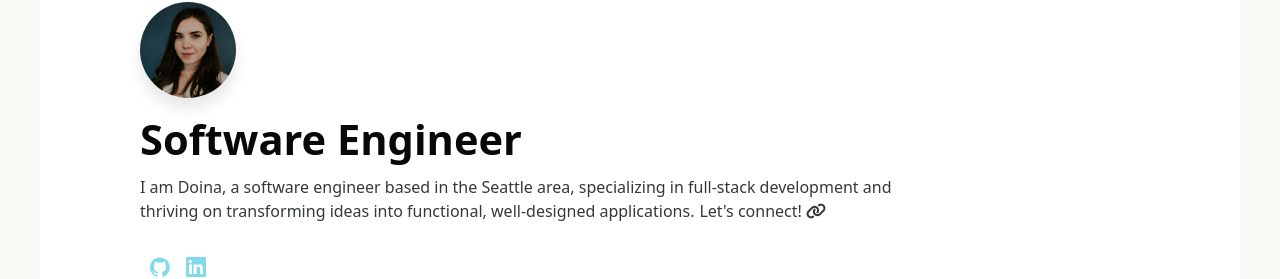
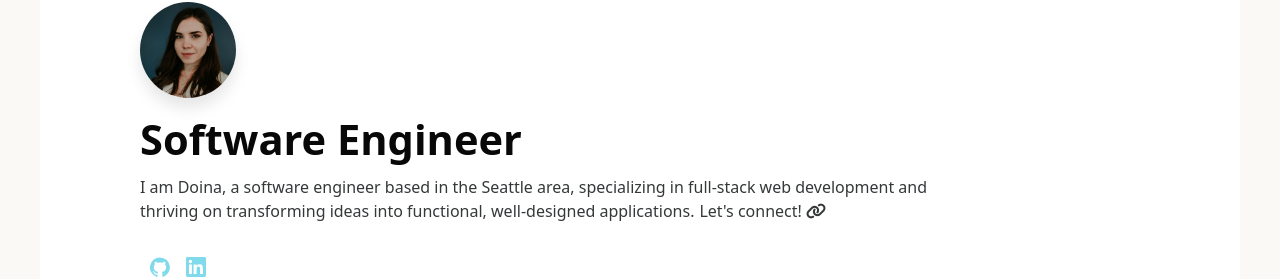
Before and after one commit to doinyco/doinas-portfolio, a React (Vite) app in the folder portfolio-app/: page / in a window 1280 px wide. Shown: the part 151-430 px from the top of the page. Built offline with nearby package versions, Linux system fonts and the light colour scheme.

Commit message:
Update h2

```diff
--- a/portfolio-app/src/App.jsx
+++ b/portfolio-app/src/App.jsx
@@ -72,7 +72,7 @@ function App({ darkMode, setDarkMode }) {
           />
           <h1 style={{ fontSize: '2.6rem' }} className="font-bold">Software Engineer</h1>
           <h2 style={{ fontSize: '1.0rem', maxWidth: '800px' }}>
-            I am Doina, a software engineer based in the Seattle area, specializing in full-stack development and thriving on transforming ideas into functional, well-designed applications.
+            I am Doina, a software engineer based in the Seattle area, specializing in full-stack web development and thriving on transforming ideas into functional, well-designed applications.
             <span style={{ marginLeft: '5px' }}>
               Let's connect! <i className="fas fa-link"></i>
             </span>
--- a/portfolio-app/src/index.css
+++ b/portfolio-app/src/index.css
@@ -119,7 +119,7 @@ nav {
   grid-template-columns: repeat(auto-fit, minmax(200px, 1fr));
   gap: 100px;
   margin: 20px;
-  margin-top: 12px;
+  margin-top: 10px;
 }
 
 .project-card {
```
